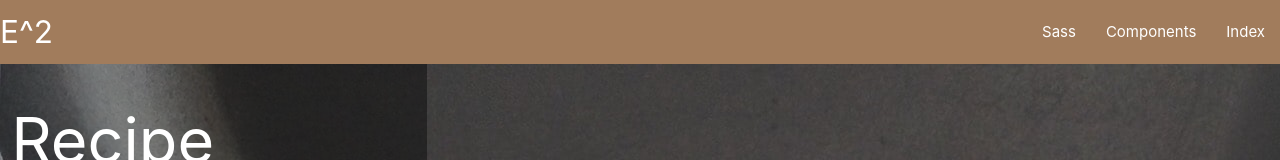
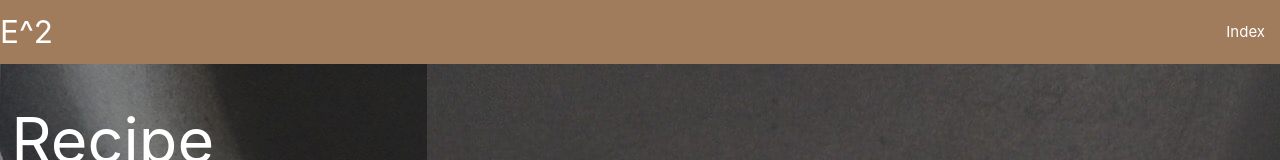
Before and after one commit to synag/project_1_recipe_mixer, a plain HTML site: page second.html in a window 1280 px wide. Shown: the top 160 px of the page. Drawn offline with nearby package versions, Linux system fonts and the light colour scheme.

Commit message:
removed erroneous features that do not work

```diff
--- a/second.html
+++ b/second.html
@@ -20,8 +20,8 @@
           <div class="nav-wrapper">
             <a href="#" class="brand-logo">E^2</a>
             <ul id="nav-mobile" class="right hide-on-med-and-down">
-              <li><a href="sass.html">Sass</a></li>
-              <li><a href="badges.html">Components</a></li>
+              <!-- <li><a href="sass.html">Sass</a></li>
+              <li><a href="badges.html">Components</a></li> features for future installations of this project -->
               <li><a href="index.html">Index</a></li>
             </ul>
           </div>
```
